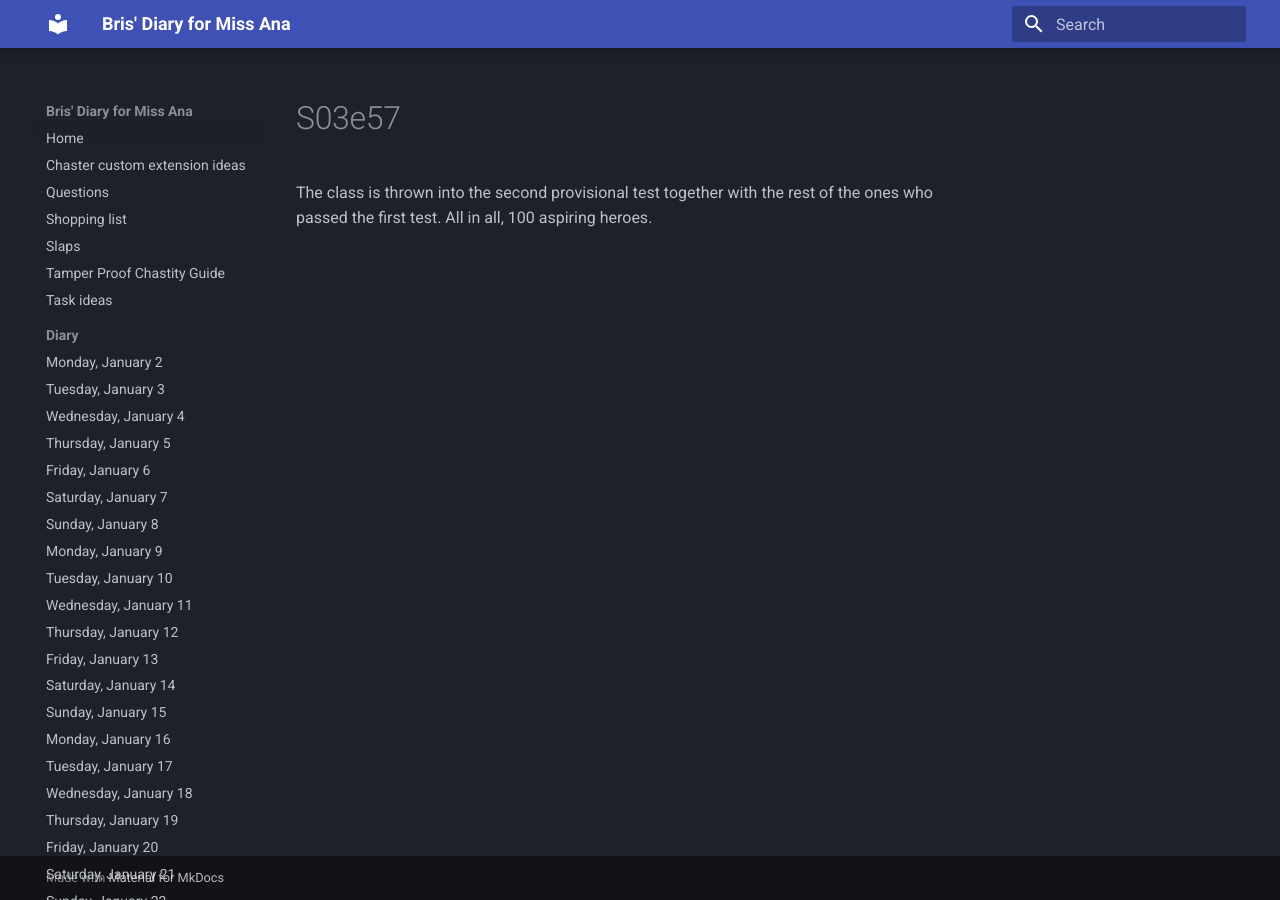
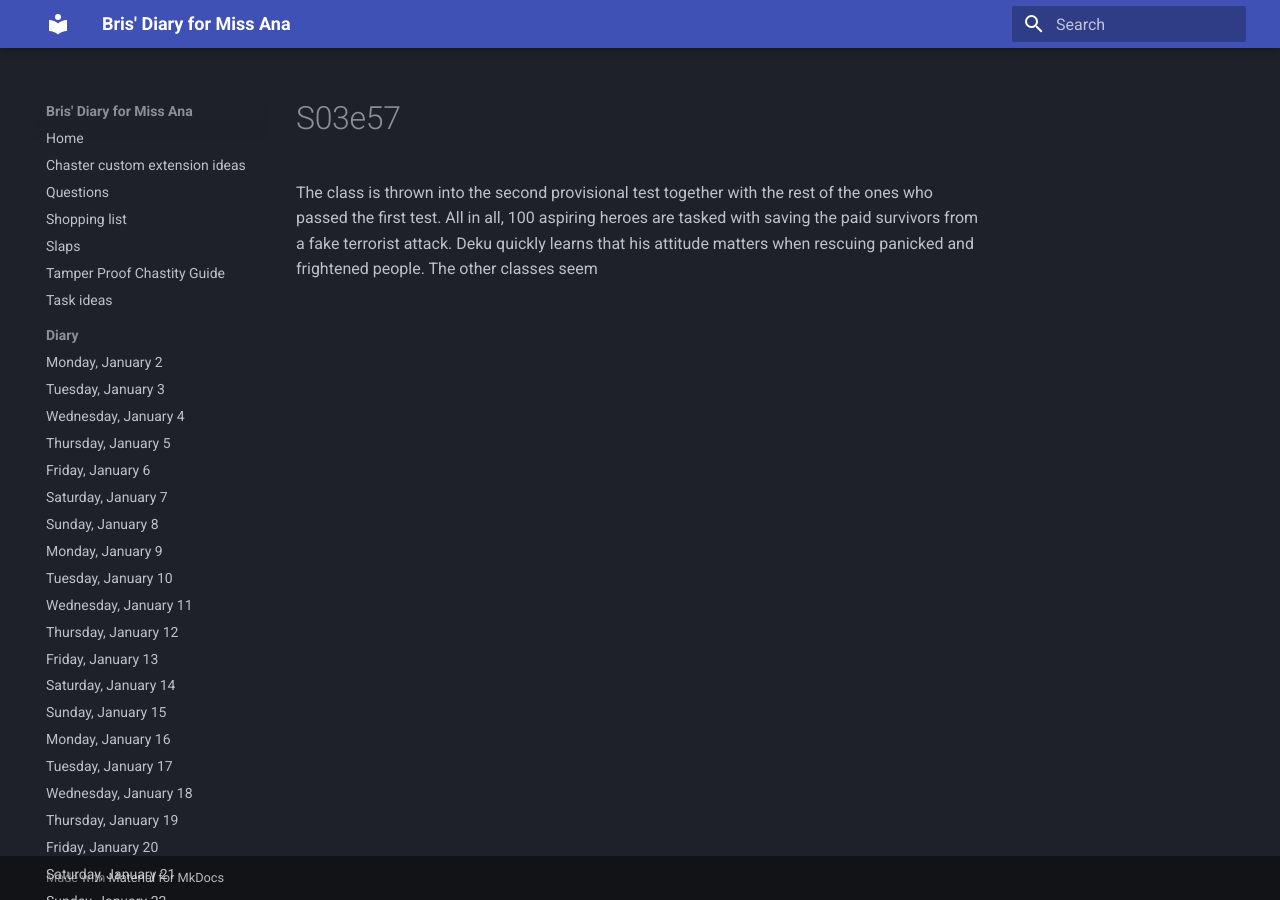
Before and after one commit to bris00/DFMA, an MkDocs documentation site: the page built from diary/Series/My Hero Academia/s03e57.md, in a window 1280 px wide. Built offline with MkDocs 1.6.1 and Material for MkDocs 9.7.7, drawn with Linux system fonts in a browser that asks for light colours.

Commit message:
vault backup: 2023-03-12 15:55:04
Affected files:
diary/Series/My Hero Academia/s03e57.md

```diff
--- a/diary/Series/My Hero Academia/s03e57.md
+++ b/diary/Series/My Hero Academia/s03e57.md
@@ -1 +1 @@
-The class is thrown into the second provisional test together with the rest of the ones who passed the first test. All in all, 100 aspiring heroes.
+The class is thrown into the second provisional test together with the rest of the ones who passed the first test. All in all, 100 aspiring heroes are tasked with saving the paid survivors from a fake terrorist attack. Deku quickly learns that his attitude matters when rescuing panicked and frightened people. The other classes seem
```
